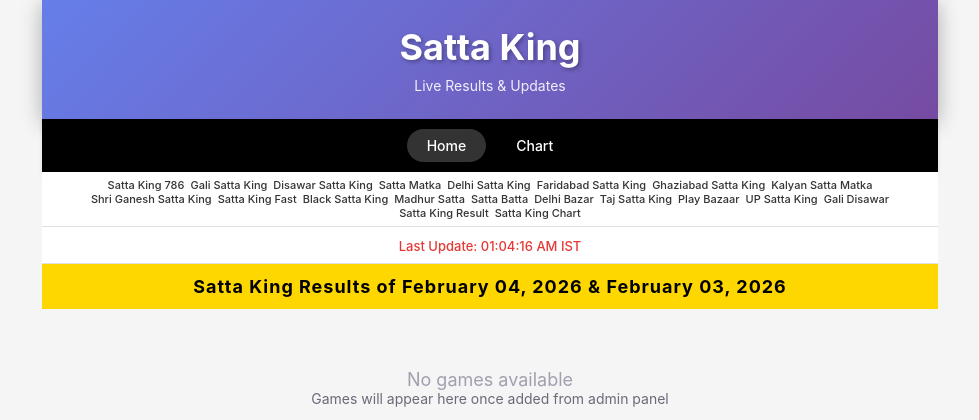
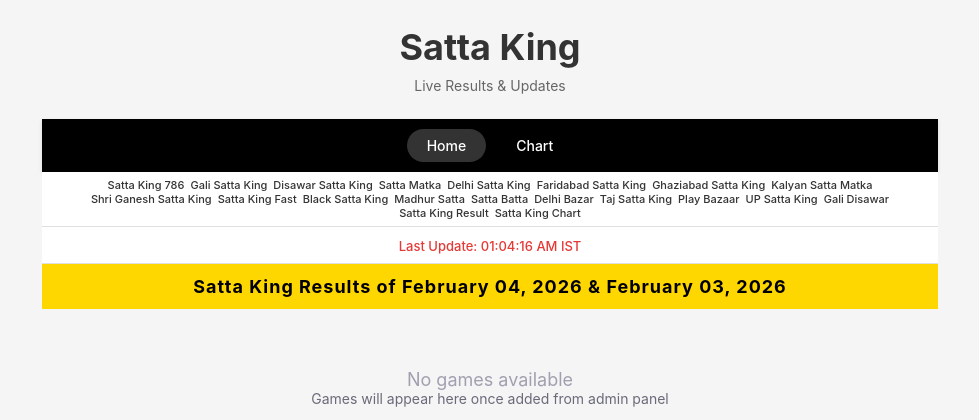
Before and after one commit to codinghunt24/sattawala, a Flask app: page / in a window 1280 px wide. Shown: the top 420 px of the page, without its empty margins (150-1129 px from the left). Run offline with Flask 3, Linux system fonts and the light colour scheme; data that the repository does not hold is empty; some libraries are stand-ins or nearby versions.

Commit message:
Remove header background color and update text colors for better readability
Updates the `.header-section` in `templates/index.html` to have a `transparent` background and changes the `.site-title` to `#333` and `.site-subtitle` to `#666`.

Replit-Commit-Author: Agent
Replit-Commit-Session-Id: aee7e865-1a99-432c-9787-d3033c94b277
Replit-Commit-Checkpoint-Type: full_checkpoint
Replit-Commit-Event-Id: e58c0754-4882-47f5-9740-3b29397bfb7f
Replit-Commit-Screenshot-Url: https://storage.googleapis.com/screenshot-production-us-central1/5c5b60f3-96fb-4ea4-8b2d-7cb9d62b34ba/aee7e865-1a99-432c-9787-d3033c94b277/8aMivB0
Replit-Helium-Checkpoint-Created: true

```diff
--- a/templates/index.html
+++ b/templates/index.html
@@ -43,10 +43,9 @@
     }
 
     .header-section {
-        background: linear-gradient(135deg, #667eea 0%, #764ba2 100%);
+        background: transparent;
         padding: 25px 15%;
         text-align: center;
-        box-shadow: 0 4px 20px rgba(0,0,0,0.3);
     }
 
     @media (max-width: 1200px) {
@@ -62,15 +61,14 @@
     }
 
     .site-title {
-        color: #fff;
+        color: #333;
         font-size: 36px;
         font-weight: 700;
         margin: 0;
-        text-shadow: 2px 2px 4px rgba(0,0,0,0.3);
     }
 
     .site-subtitle {
-        color: rgba(255,255,255,0.9);
+        color: #666;
         font-size: 14px;
         margin-top: 8px;
     }
```
